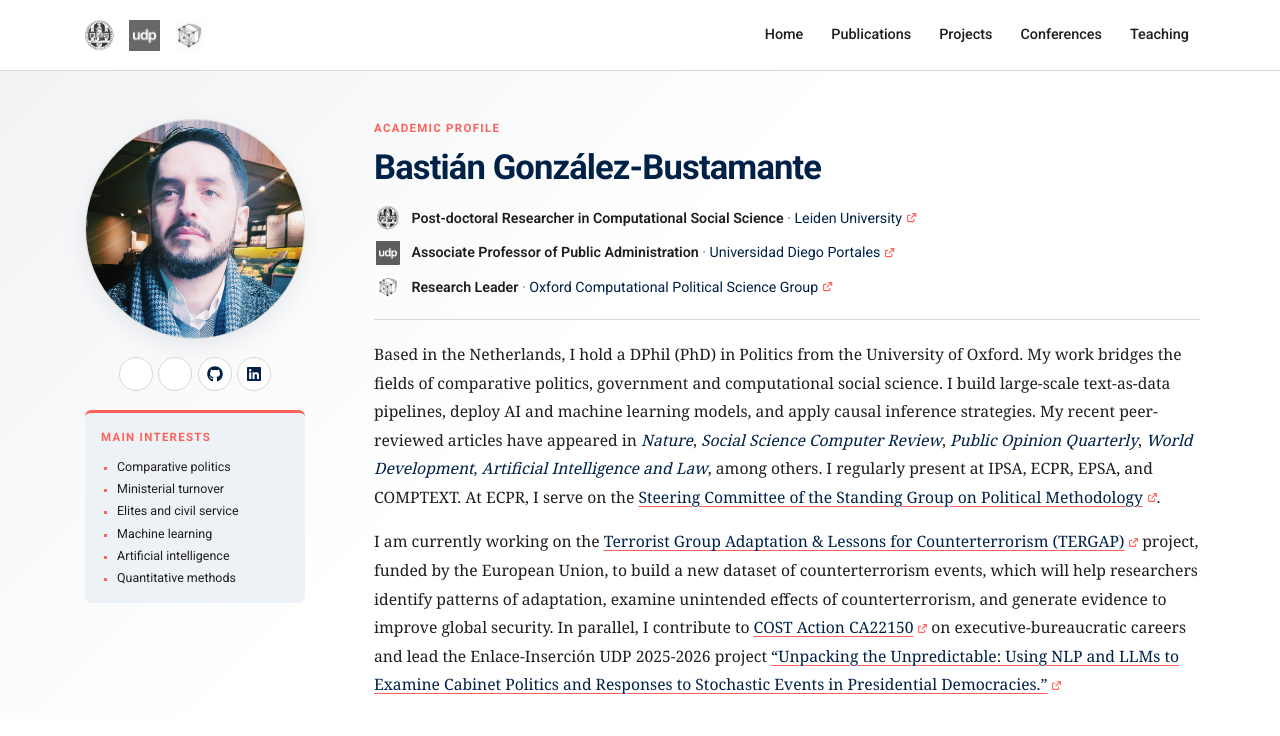
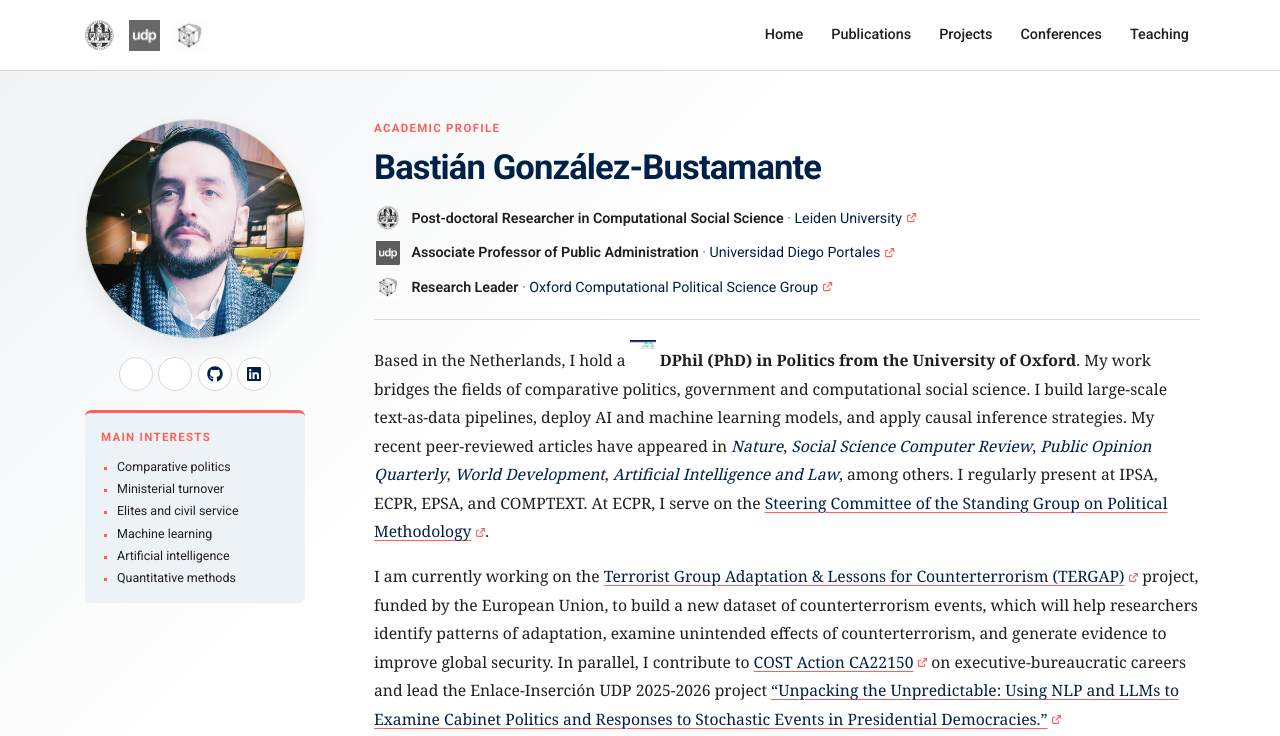
Before and after one commit to bgonzalezbustamante/academic-website, a Next.js app: page / in a window 1280 px wide. Shown: the top 736 px of the page. Built offline with nearby package versions, Linux system fonts and the light colour scheme; no server answers; some icons are missing.

Commit message:
Highlight Oxford DPhil in bio

```diff
--- a/app/page.tsx
+++ b/app/page.tsx
@@ -141,8 +141,27 @@ export default async function HomePage() {
 
             <div className="bio-copy">
               <p>
-                Based in the Netherlands, I hold a DPhil (PhD) in Politics
-                from the University of Oxford. My work bridges the fields of
+                Based in the Netherlands, I hold a{' '}
+                <a
+                  className="bio-degree-logo-link"
+                  href="https://www.ox.ac.uk/"
+                  target="_blank"
+                  rel="noreferrer"
+                  aria-label="University of Oxford"
+                  title="University of Oxford"
+                >
+                  <Image
+                    className="bio-degree-logo-image"
+                    src="/institutions/oxford-degree.png"
+                    alt=""
+                    width={26}
+                    height={26}
+                  />
+                </a>{' '}
+                <strong className="bio-degree-highlight">
+                  DPhil (PhD) in Politics from the University of Oxford
+                </strong>
+                . My work bridges the fields of
                 comparative politics, government and computational social
                 science. I build large-scale text-as-data pipelines, deploy AI
                 and machine learning models, and apply causal inference
```
